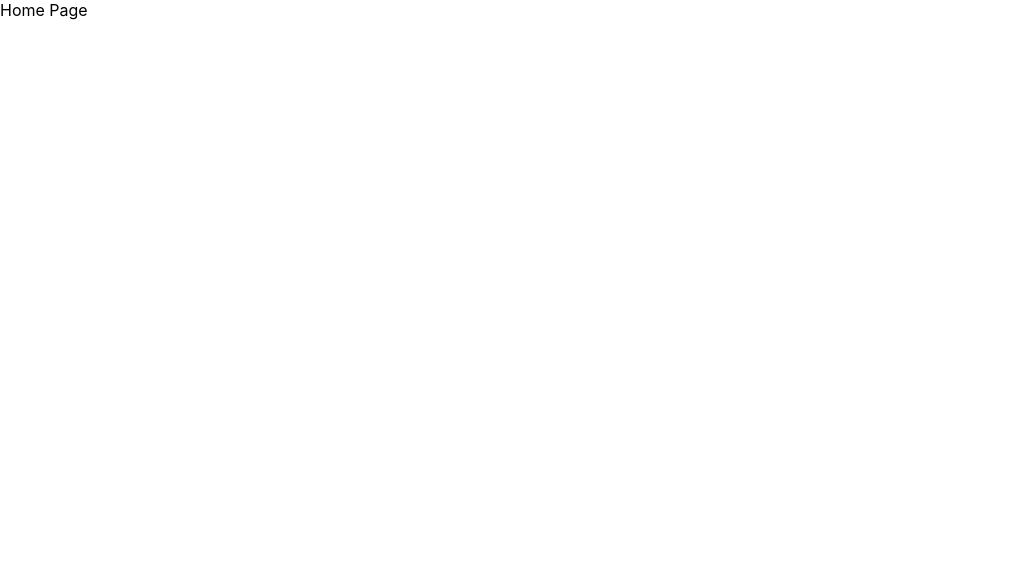
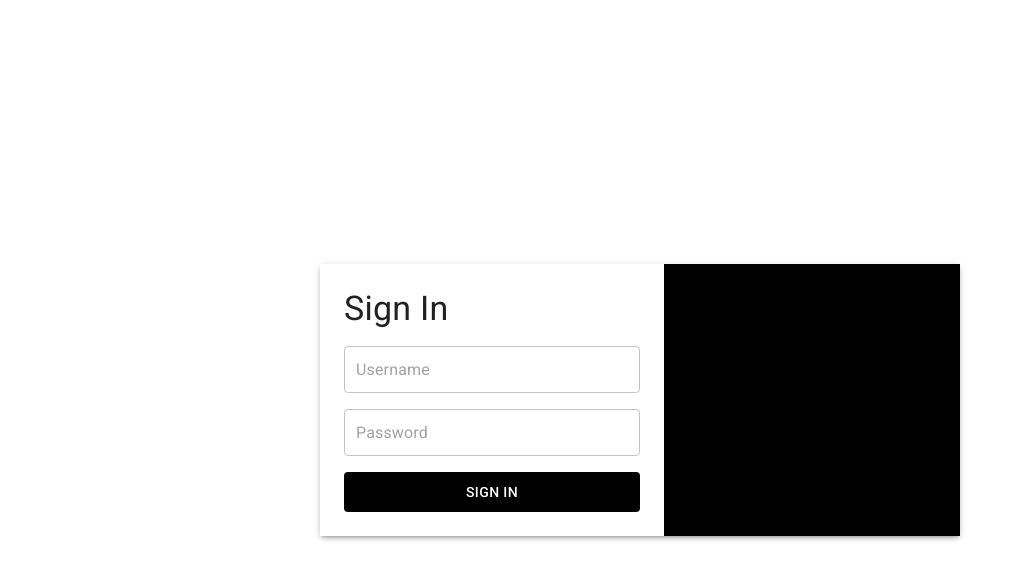
Before and after one commit to wakiryounus/dbc-frontend, a React (Create React App) app: page / in a window 1280 px wide. Shown: the top 580 px of the page, without its empty margins (0-1024 px from the left). Built offline with nearby package versions, Linux system fonts and the light colour scheme.

Commit message:
Added theme and login page

```diff
--- a/src/App.tsx
+++ b/src/App.tsx
@@ -1,8 +1,14 @@
 import { RouterProvider } from "react-router-dom";
 import { router } from "./routing";
+import { ThemeProvider } from "@mui/material";
+import theme from "./theme";
 
 function App() {
-  return <RouterProvider router={router} />;
+  return (
+    <ThemeProvider theme={theme}>
+      <RouterProvider router={router} />
+    </ThemeProvider>
+  );
 }
 
 export default App;
--- /dev/null
+++ b/src/components/dbc-button.tsx
@@ -0,0 +1,29 @@
+import React from "react";
+import { ButtonProps } from "@mui/material/Button/Button";
+import { createStyles, makeStyles } from "@mui/styles";
+import { Button, Theme } from "@mui/material";
+import clsx from "clsx";
+
+interface DbcButtonProps extends ButtonProps {}
+
+export const useStyles = makeStyles((theme: Theme) =>
+  createStyles({
+    root: {
+      backgroundColor: `${theme.palette.secondary.main} !important`,
+      borderRadius: theme.spacing(1),
+      color: theme.palette.primary.main,
+      padding: `${theme.spacing(1)} !important`,
+    },
+  }),
+);
+
+const DbcButton: React.FC<DbcButtonProps> = (props) => {
+  const classes = useStyles();
+  return (
+    <Button {...props} className={clsx(classes.root, props.className)}>
+      {props.children}
+    </Button>
+  );
+};
+
+export default DbcButton;
--- /dev/null
+++ b/src/components/dbc-text-field.tsx
@@ -0,0 +1,30 @@
+import React from "react";
+import { createStyles, makeStyles } from "@mui/styles";
+import { TextField, Theme } from "@mui/material";
+import { BaseTextFieldProps } from "@mui/material/TextField/TextField";
+import clsx from "clsx";
+
+interface DbcTextFieldProps extends BaseTextFieldProps {}
+
+export const useStyles = makeStyles((theme: Theme) =>
+  createStyles({
+    root: {
+      borderRadius: theme.spacing(1),
+      "& input": {
+        padding: theme.spacing(1.5),
+      },
+      "&:focus-within": {
+        border: `1px solid ${theme.palette.secondary.main}`,
+      },
+    },
+  }),
+);
+
+const DbcTextField: React.FC<DbcTextFieldProps> = (props) => {
+  const classes = useStyles();
+  return (
+    <TextField {...props} className={clsx(classes.root, props.className)} />
+  );
+};
+
+export default DbcTextField;
--- /dev/null
+++ b/src/components/dbc-typography.tsx
@@ -0,0 +1,34 @@
+import React from "react";
+import { TypographyProps } from "@mui/material/Typography/Typography";
+import { Theme, Typography } from "@mui/material";
+import { createStyles, makeStyles } from "@mui/styles";
+import clsx from "clsx";
+
+interface DbcTypographyProps extends TypographyProps {
+  light?: boolean;
+}
+type StyleProps = {
+  light?: boolean;
+};
+
+export const useStyles = makeStyles<Theme, StyleProps>((theme: Theme) =>
+  createStyles({
+    root: {
+      color: ({ light }) =>
+        light ? theme.palette.primary.main : theme.palette.secondary.main,
+    },
+  }),
+);
+
+const DbcTypography: React.FC<DbcTypographyProps> = (props) => {
+  const { light, className, children, ...rest } = props;
+  const classes = useStyles({ light });
+
+  return (
+    <Typography {...rest} className={clsx(classes.root, className)}>
+      {children}
+    </Typography>
+  );
+};
+
+export default DbcTypography;
--- a/src/index.css
+++ b/src/index.css
@@ -1,13 +1,11 @@
+@import "@fontsource/roboto/300.css";
+@import "@fontsource/roboto/400.css";
+@import "@fontsource/roboto/500.css";
+@import "@fontsource/roboto/700.css";
+
 body {
   margin: 0;
-  font-family: -apple-system, BlinkMacSystemFont, 'Segoe UI', 'Roboto', 'Oxygen',
-    'Ubuntu', 'Cantarell', 'Fira Sans', 'Droid Sans', 'Helvetica Neue',
-    sans-serif;
   -webkit-font-smoothing: antialiased;
   -moz-osx-font-smoothing: grayscale;
+  font-family: "Roboto", "Helvetica", "Arial", sans-serif;
 }
-
-code {
-  font-family: source-code-pro, Menlo, Monaco, Consolas, 'Courier New',
-    monospace;
-}
--- a/src/pages/auth/index.tsx
+++ b/src/pages/auth/index.tsx
@@ -1,12 +1,10 @@
 import React from "react";
 import Login from "./login";
-import Register from "./register";
 
 const AuthPage = () => {
   return (
     <div>
       <Login />
-      <Register />
     </div>
   );
 };
--- a/src/pages/auth/login/index.tsx
+++ b/src/pages/auth/login/index.tsx
@@ -1,7 +1,46 @@
 import React from "react";
+import { Paper, useMediaQuery, useTheme } from "@mui/material";
+import { useStyles } from "./login.styles";
+import DbcButton from "../../../components/dbc-button";
+import DbcTextField from "../../../components/dbc-text-field";
+import DbcTypography from "../../../components/dbc-typography";
 
 const Login = () => {
-  return <div>Login Page</div>;
+  const classes = useStyles();
+  const theme = useTheme();
+
+  const isLargeScreen = useMediaQuery(theme.breakpoints.up("md"));
+  const isMediumScreen = useMediaQuery(theme.breakpoints.up("sm"));
+
+  return (
+    <div className={classes.root}>
+      <Paper elevation={isMediumScreen ? 3 : 0} className={classes.paperRoot}>
+        <div className={classes.loginContainer}>
+          <DbcTypography variant="h4">Sign In</DbcTypography>
+          <DbcTextField placeholder="Username" />
+          <DbcTextField placeholder="Password" />
+          <DbcButton>Sign In</DbcButton>
+          {!isLargeScreen ? (
+            <div className={classes.signUp}>
+              <DbcTypography>Don't have account?</DbcTypography>
+              <DbcTypography>Sign Up</DbcTypography>
+            </div>
+          ) : null}
+        </div>
+        {isLargeScreen ? (
+          <div className={classes.welcomeMessageContainer}>
+            <div className={classes.welcomeMessage}>
+              <DbcTypography className={classes.message} variant="h4" light>
+                Welcome to login
+              </DbcTypography>
+              <DbcTypography light>Don't have account?</DbcTypography>
+              <DbcTypography light>Sign Up</DbcTypography>
+            </div>
+          </div>
+        ) : null}
+      </Paper>
+    </div>
+  );
 };
 
 export default Login;
--- /dev/null
+++ b/src/pages/auth/login/login.styles.ts
@@ -0,0 +1,58 @@
+import { createStyles, makeStyles } from "@mui/styles";
+import { Theme } from "@mui/material";
+
+export const useStyles = makeStyles((theme: Theme) =>
+  createStyles({
+    root: {
+      width: "100%",
+      height: "100vh",
+      display: "flex",
+      justifyContent: "center",
+      alignItems: "center",
+      backgroundColor: theme.palette.primary.main,
+    },
+    paperRoot: {
+      flex: 1,
+      display: "flex",
+      borderRadius: theme.spacing(1),
+      [theme.breakpoints.up("sm")]: {
+        flex: 0.5,
+      },
+      [theme.breakpoints.up("md")]: {
+        flex: 0.8,
+      },
+      [theme.breakpoints.up("lg")]: {
+        flex: 0.5,
+      },
+    },
+    welcomeMessageContainer: {
+      flex: 1,
+      background: theme.palette.secondary.main,
+      textAlign: "center",
+      display: "flex",
+      flexDirection: "column",
+      justifyContent: "center",
+      alignItems: "center",
+    },
+    welcomeMessage: {
+      width: "90%",
+    },
+    message: {
+      fontWeight: `${theme.typography.fontWeightBold} !important`,
+      marginBottom: `${theme.spacing(2)} !important`,
+    },
+    loginContainer: {
+      backgroundColor: theme.palette.primary.main,
+      display: "flex",
+      flexDirection: "column",
+      rowGap: theme.spacing(2),
+      padding: theme.spacing(3),
+      flex: 1,
+    },
+    signUp: {
+      display: "flex",
+      justifyContent: "space-between",
+      alignItems: "center",
+    },
+  }),
+);
--- a/src/routing/index.tsx
+++ b/src/routing/index.tsx
@@ -4,6 +4,6 @@ import { Routes } from "./routes/Routes";
 import AuthPage from "../pages/auth";
 
 export const router = createBrowserRouter([
-  { path: Routes.Home, element: <Homepage /> },
-  { path: Routes.Auth, element: <AuthPage /> },
+  { path: Routes.Home, element: <AuthPage /> },
+  { path: Routes.Auth, element: <Homepage /> },
 ]);
--- /dev/null
+++ b/src/theme.tsx
@@ -0,0 +1,14 @@
+import { createTheme } from "@mui/material/styles";
+
+const theme = createTheme({
+  palette: {
+    primary: {
+      main: "#fff",
+    },
+    secondary: {
+      main: "#000",
+    },
+  },
+});
+
+export default theme;
```
Also changed, not shown: package.json (+7 -0 lines), src/index.tsx (+7 -7 lines), 1 other file (tests, documents, lock files or other folders).
